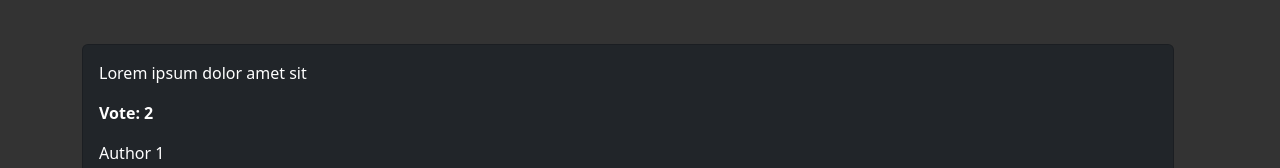
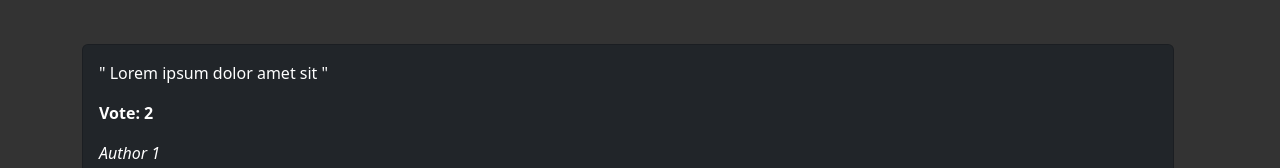
Before and after one commit to mannuccimattia/webapp-react, a React (Vite) app: page /movies/1 in a window 1280 px wide. Shown: the part 632-800 px from the top of the page. Built offline with nearby package versions, Linux system fonts and the light colour scheme.

Commit message:
[UPD] More styling

```diff
--- a/src/components/MovieCard.jsx
+++ b/src/components/MovieCard.jsx
@@ -5,9 +5,9 @@ const MovieCard = ({ movie }) => {
 
   return (
     <div className="col-12 col-md-6 col-lg-4">
-      <div className="card bg-secondary">
+      <div className="card bg-dark shadow">
         <div className="card-image-top">
-          <img src={image} alt={title} className="rounded img-fluid" />
+          <img src={image} alt={title} className="rounded-top img-fluid" />
         </div>
         <div className="card-body bg-dark text-white">
           <h2 className="fw-semibold ">{title}</h2>
--- a/src/components/ReviewCard.jsx
+++ b/src/components/ReviewCard.jsx
@@ -4,9 +4,9 @@ const ReviewCard = ({ review }) => {
   return (
     <div className="col-12">
       <div className="card bg-dark text-white p-3">
-        <p>{text}</p>
+        <p>{`" ${text} "`}</p>
         <p><strong>Vote: {vote}</strong></p>
-        <p>{author}</p>
+        <p><em>{author}</em></p>
       </div>
     </div>
   )
--- a/src/pages/NotFoundPage.jsx
+++ b/src/pages/NotFoundPage.jsx
@@ -2,7 +2,7 @@ import { Link } from "react-router-dom";
 
 const NotFoundPage = () => {
   return (
-    <div className="text-center my-5">
+    <div className="text-center my-5 shadow">
       <h1 className="fw-semibold">404</h1>
       <h3 >Page not Found</h3>
       <p className="mt-3 text-secondary fw-light">The page you requested does not exist</p>
```
